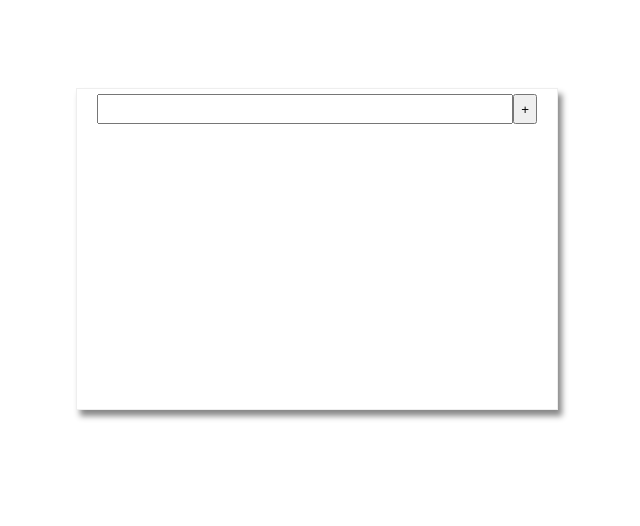
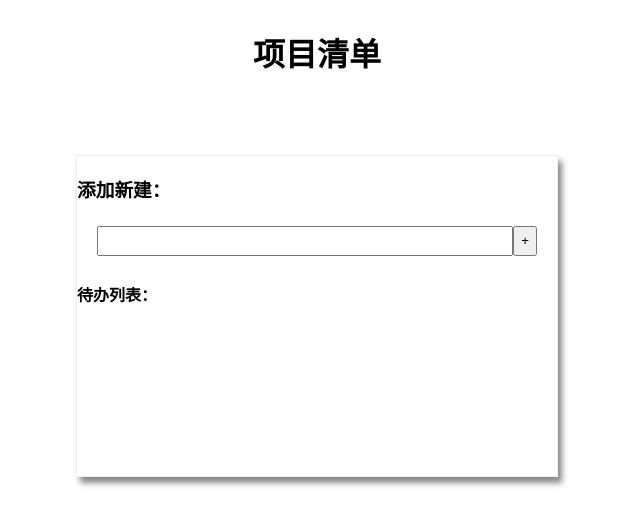
Before and after one commit to L-Power/HW2020, a plain HTML site: page index.html in a window 1280 px wide. Shown: the whole page, without its empty margins (323-963 px from the left). Drawn offline with Linux system fonts and the light colour scheme.

Commit message:
第三次提交

```diff
--- a/index.html
+++ b/index.html
@@ -6,13 +6,17 @@
     <title>Mini-Todos</title>
 </head>
 <body>
+    <box>
+        <h1 align="center">项目清单</h1>
 
     <div id="default-todo-panel"class="todo-panel">
+        <h3>添加新建：</h3>
         <div class="todo-editor">
             <input type="text" id="task-input" >
             <button>+</button>
 
         </div>
+        <h4>待办列表：</h4>
         <div class="todo-items">
 
         </div>
@@ -20,5 +24,6 @@
 
 
     <script src="scripts.js"></script>
+</box>
 </body>
 </html>
```
